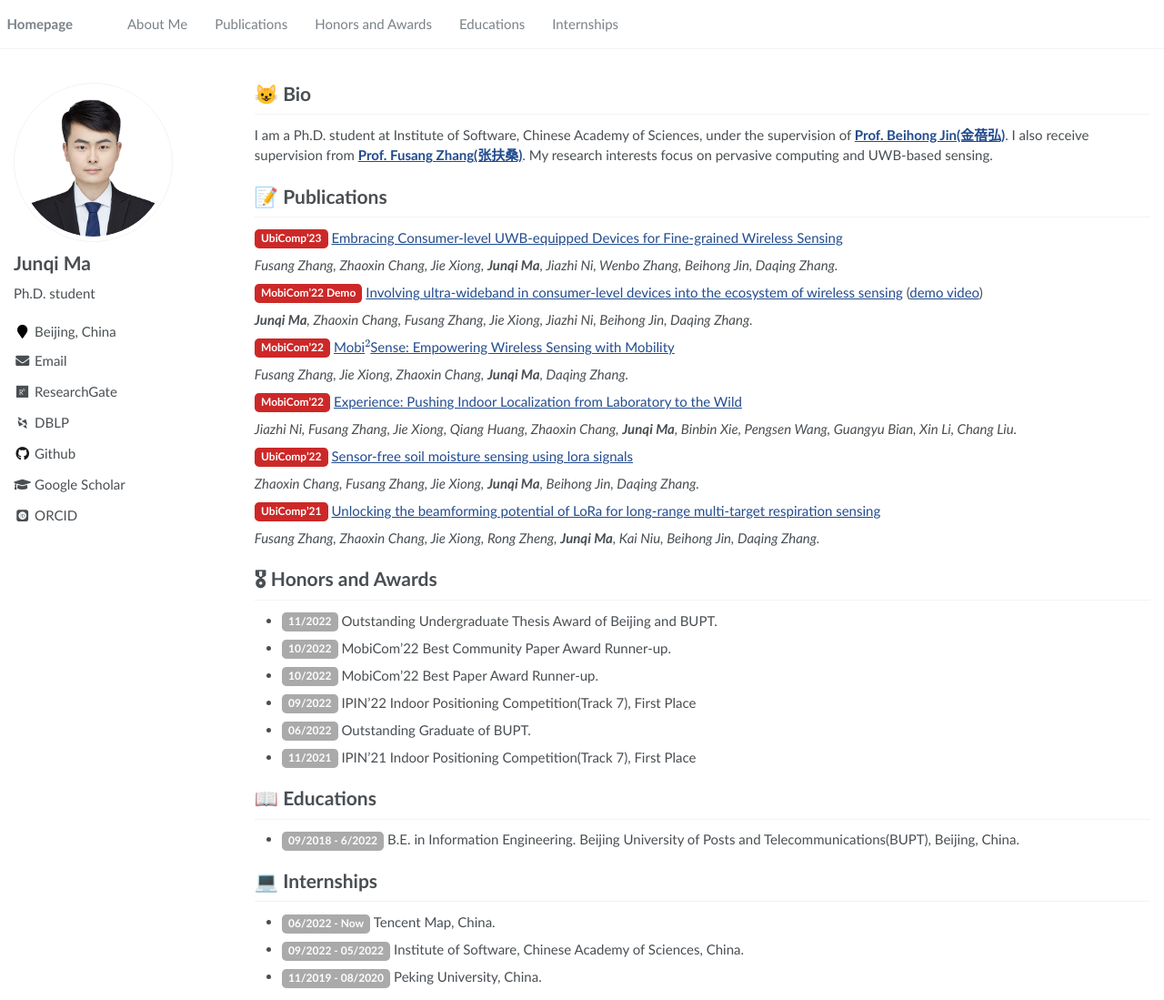
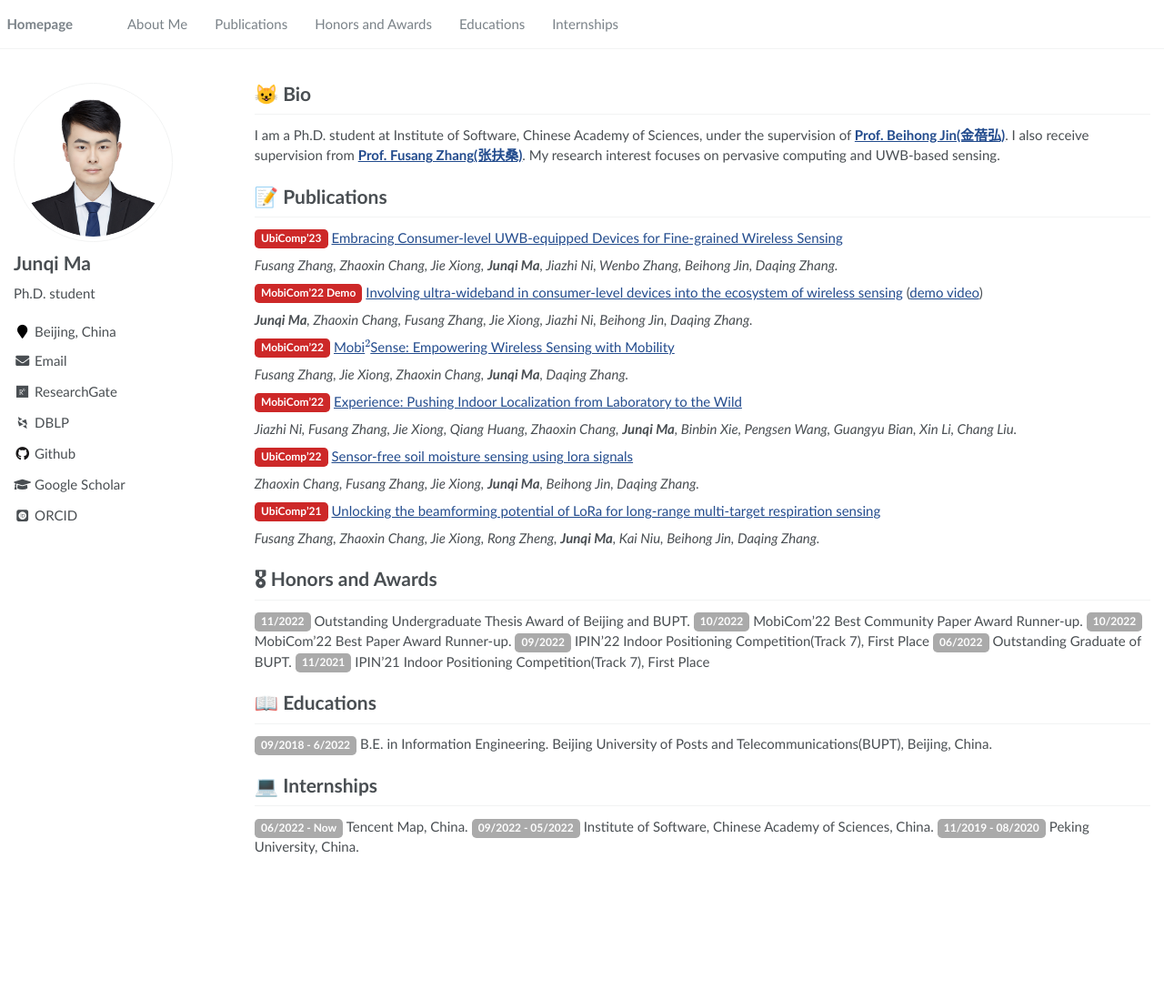
Before and after one commit to junqi-ma/junqi-ma.github.io, a Jekyll site: the page built from _pages/about.md, in a window 1280 px wide and 1099 px high. Shown: the whole window at 91% size. Built offline with Jekyll 4.4.1, drawn with Linux system fonts in a browser that asks for light colours; some web fonts are replaced; formulas are drawn with MathJax 3.

Commit message:
Update about.md

```diff
--- a/_pages/about.md
+++ b/_pages/about.md
@@ -46,7 +46,7 @@ redirect_from:
 <span class='anchor' id='about-me'></span>
 
 # 😺 Bio
-I am a Ph.D. student at Institute of Software, Chinese Academy of Sciences, under the supervision of **[Prof. Beihong Jin(金蓓弘)](http://work.iscas.ac.cn/index.php/Jinbeihong/index/)**. I also receive supervision from **[Prof. Fusang Zhang(张扶桑)](https://people.ucas.ac.cn/~zhangfusang?language=en)**. My research interests focus on pervasive computing and UWB-based sensing.
+I am a Ph.D. student at Institute of Software, Chinese Academy of Sciences, under the supervision of **[Prof. Beihong Jin(金蓓弘)](http://work.iscas.ac.cn/index.php/Jinbeihong/index/)**. I also receive supervision from **[Prof. Fusang Zhang(张扶桑)](https://people.ucas.ac.cn/~zhangfusang?language=en)**. My research interest focuses on pervasive computing and UWB-based sensing.
 
 # 📝 Publications
 <span class = 'label label-paper'>UbiComp'23</span> [Embracing Consumer-level UWB-equipped Devices for Fine-grained Wireless Sensing](https://dl.acm.org/doi/abs/10.1145/3569487)
@@ -75,17 +75,17 @@ I am a Ph.D. student at Institute of Software, Chinese Academy of Sciences, unde
 
 
 # 🎖 Honors and Awards
-- <span class = 'label label-time'>11/2022</span> Outstanding Undergraduate Thesis Award of Beijing and BUPT.
-- <span class = 'label label-time'>10/2022</span> MobiCom'22 Best Community Paper Award Runner-up.
-- <span class = 'label label-time'>10/2022</span> MobiCom'22 Best Paper Award Runner-up.
-- <span class = 'label label-time'>09/2022</span> IPIN'22 Indoor Positioning Competition(Track 7), First Place
-- <span class = 'label label-time'>06/2022</span> Outstanding Graduate of BUPT.
-- <span class = 'label label-time'>11/2021</span> IPIN'21 Indoor Positioning Competition(Track 7), First Place
+<span class = 'label label-time'>11/2022</span> Outstanding Undergraduate Thesis Award of Beijing and BUPT.
+<span class = 'label label-time'>10/2022</span> MobiCom'22 Best Community Paper Award Runner-up.
+<span class = 'label label-time'>10/2022</span> MobiCom'22 Best Paper Award Runner-up.
+<span class = 'label label-time'>09/2022</span> IPIN'22 Indoor Positioning Competition(Track 7), First Place
+<span class = 'label label-time'>06/2022</span> Outstanding Graduate of BUPT.
+<span class = 'label label-time'>11/2021</span> IPIN'21 Indoor Positioning Competition(Track 7), First Place
 
 # 📖 Educations
-- <span class = 'label label-time'>09/2018 - 6/2022</span>  B.E. in Information Engineering. Beijing University of Posts and Telecommunications(BUPT), Beijing, China.
+<span class = 'label label-time'>09/2018 - 6/2022</span>  B.E. in Information Engineering. Beijing University of Posts and Telecommunications(BUPT), Beijing, China.
 
 # 💻 Internships
-- <span class = 'label label-time'>06/2022 - Now</span> Tencent Map, China.
-- <span class = 'label label-time'>09/2022 - 05/2022</span> Institute of Software, Chinese Academy of Sciences, China.
-- <span class = 'label label-time'>11/2019 - 08/2020</span> Peking University, China.
+<span class = 'label label-time'>06/2022 - Now</span> Tencent Map, China.
+<span class = 'label label-time'>09/2022 - 05/2022</span> Institute of Software, Chinese Academy of Sciences, China.
+<span class = 'label label-time'>11/2019 - 08/2020</span> Peking University, China.
```
